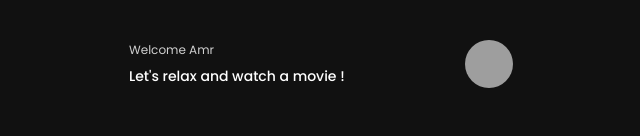
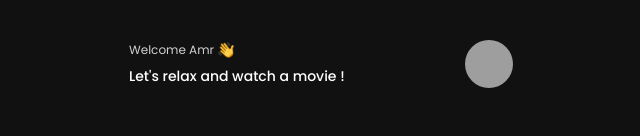
Before and after one commit to Amr-rgb/pilm, a React (Vite) app: page / in a window 1280 px wide. Shown: the top 136 px of the page, without its empty margins (319-959 px from the left). Built offline with nearby package versions, Linux system fonts and the light colour scheme; grey boxes are pictures that could not be loaded.

Commit message:
adding hand emoji to header

```diff
--- a/src/components/home/Header.tsx
+++ b/src/components/home/Header.tsx
@@ -5,7 +5,14 @@ export const Header = () => {
     <div className="px-4">
       <div className="flex items-center justify-between">
         <div className="space-y-2">
-          <p className="text-xs opacity-80">Welcome {"Amr"}</p>
+          <div className="flex items-center space-x-1">
+            <p className="text-xs opacity-80">Welcome {"Amr"}</p>
+            <img
+              className="w-4"
+              src="/emojis/hand-emoji.png"
+              alt="handwaving"
+            />
+          </div>
           <p className="font-medium text-sm">
             Let&#39;s relax and watch a movie !
           </p>
```
